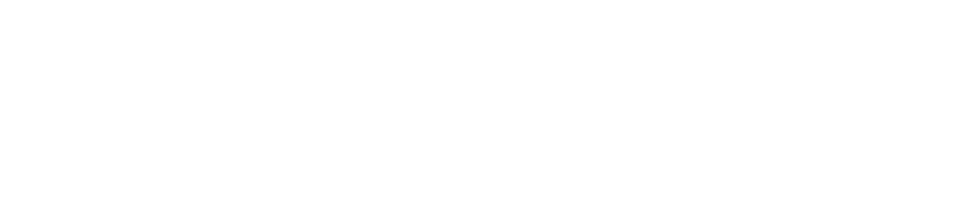
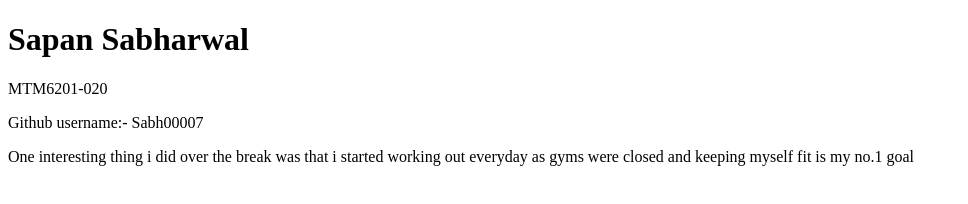
Before and after one commit to sabh00007/sabh00007.github.io, a plain HTML site: page index.html in a window 1280 px wide. Shown: the whole page, without its empty margins (0-968 px from the left). Drawn offline with Linux system fonts and the light colour scheme.

Commit message:
one interesting thing i did over the break

```diff
--- a/index.html
+++ b/index.html
@@ -6,6 +6,10 @@
     <title>My first github pages site</title>
 </head>
 <body>
+    <h1>Sapan Sabharwal</h1>
+    <p>MTM6201-020</p>
+    <p>Github username:- Sabh00007</p>
+    <p>One interesting thing i did over the break was that i started working out everyday as gyms were closed and keeping myself fit is my no.1 goal</p>
 
 </body>
 </html>
```
